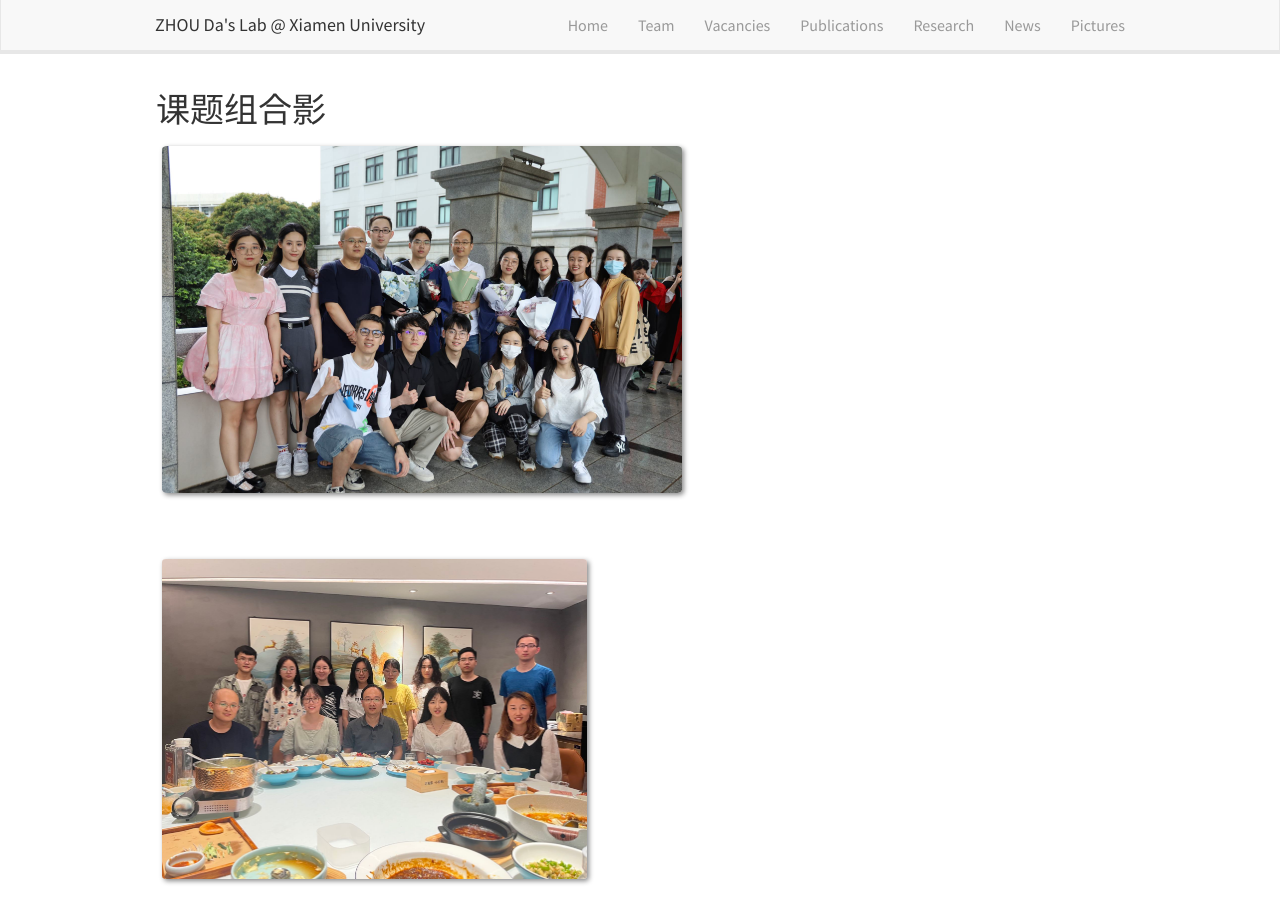
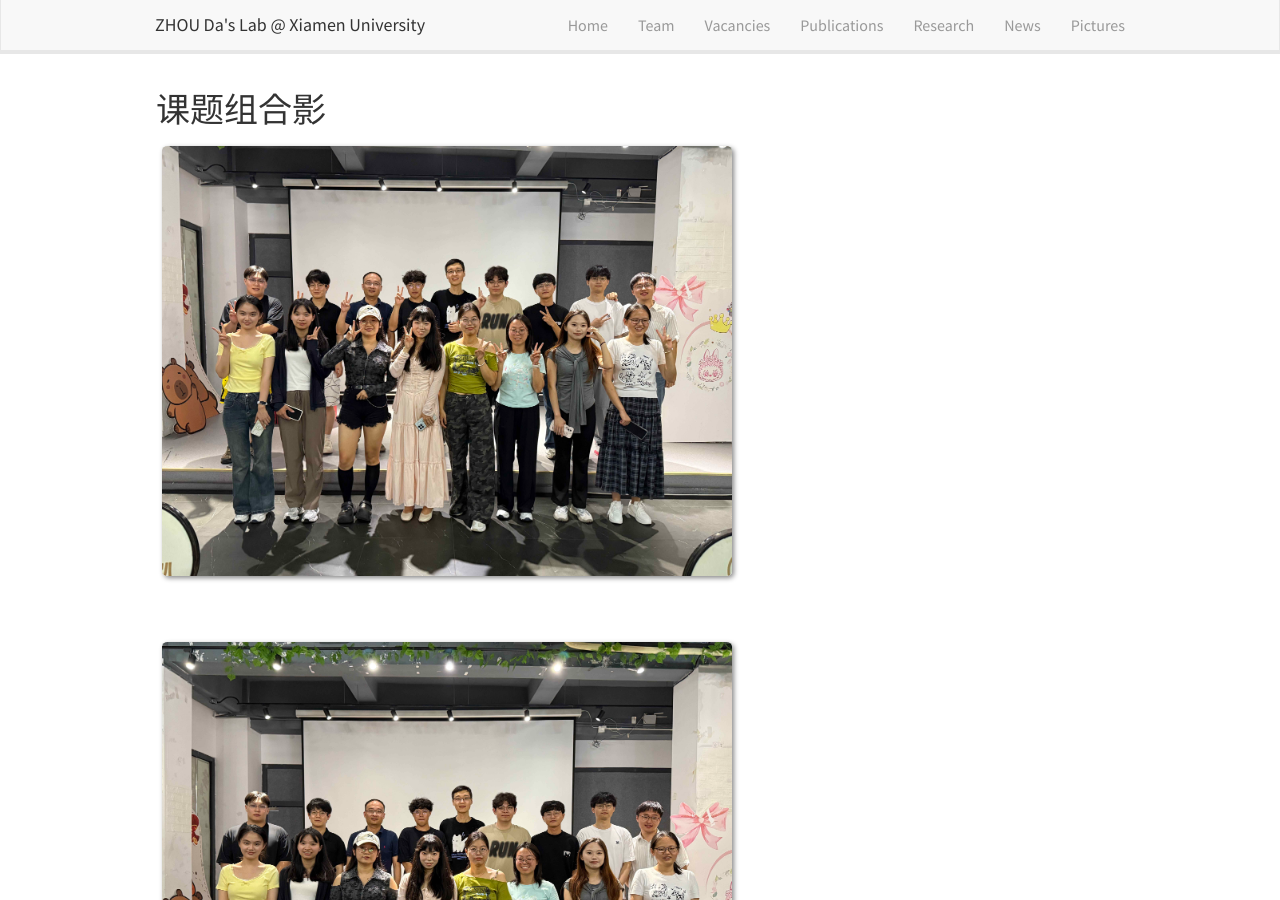
Before and after one commit to ZhouDaLab/zhoudalab.github.io, a Jekyll site: the page built from _pages/pictures.md, in a window 1280 px wide and 900 px high. Built offline with Jekyll 4.4.1, drawn with Linux system fonts in a browser that asks for light colours; nearby versions of some CDN libraries.

Commit message:
Update pictures.md

```diff
--- a/_pages/pictures.md
+++ b/_pages/pictures.md
@@ -7,6 +7,9 @@ permalink: /pictures/
 
 
 ## 课题组合影
+<img src="{{ site.url }}{{ site.baseurl }}/images/2025newterm1.jpg" width="570" height="430" />
+<img src="{{ site.url }}{{ site.baseurl }}/images/2025newterm2.jpg" width="570" height="430" />
 <img src="{{ site.url }}{{ site.baseurl }}/images/2023毕业合影.jpg" width="520" height="347" />
 <img src="{{ site.url }}{{ site.baseurl }}/images/grouppic/20220823132834.jpg" width="425" height="320" />
+
 <img src="{{ site.url }}{{ site.baseurl }}/images/grouppic/20220825094806.jpg" width="370" height="496" />
```
